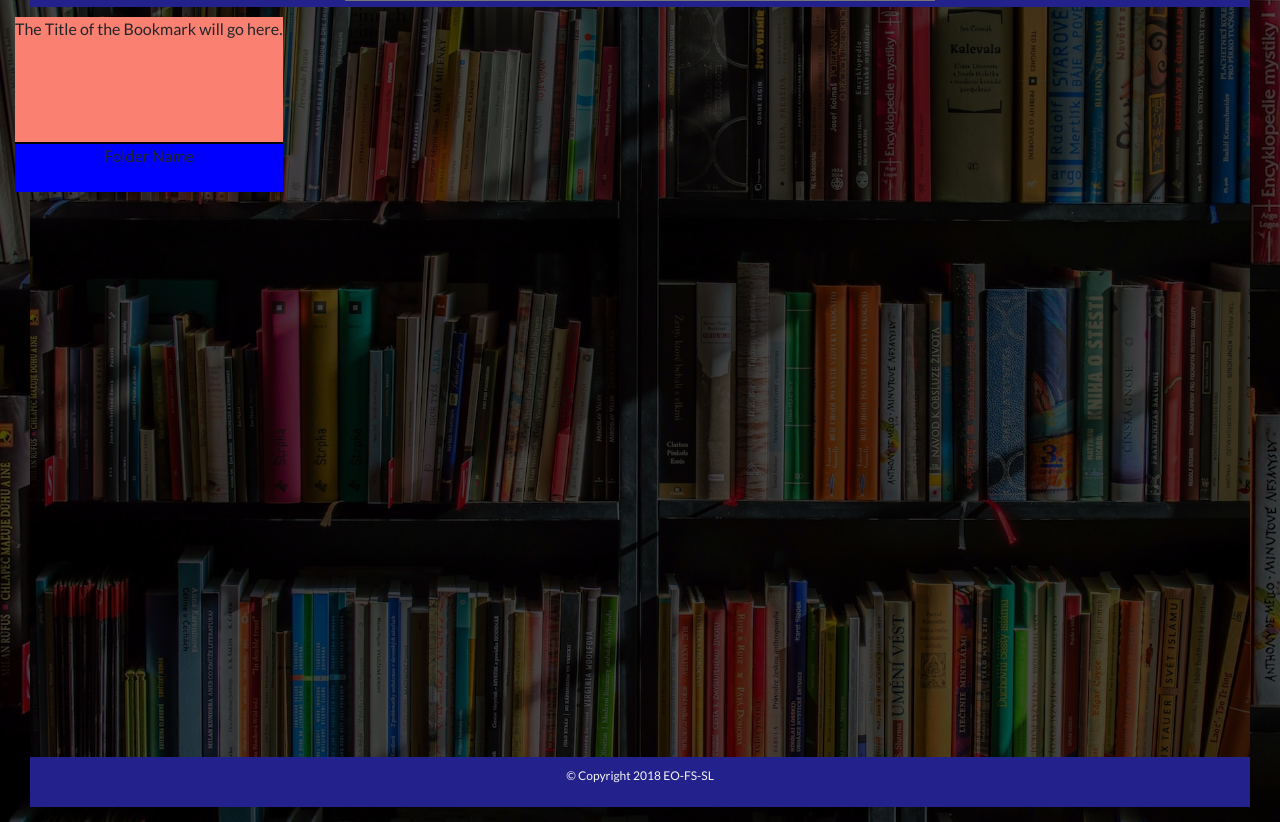
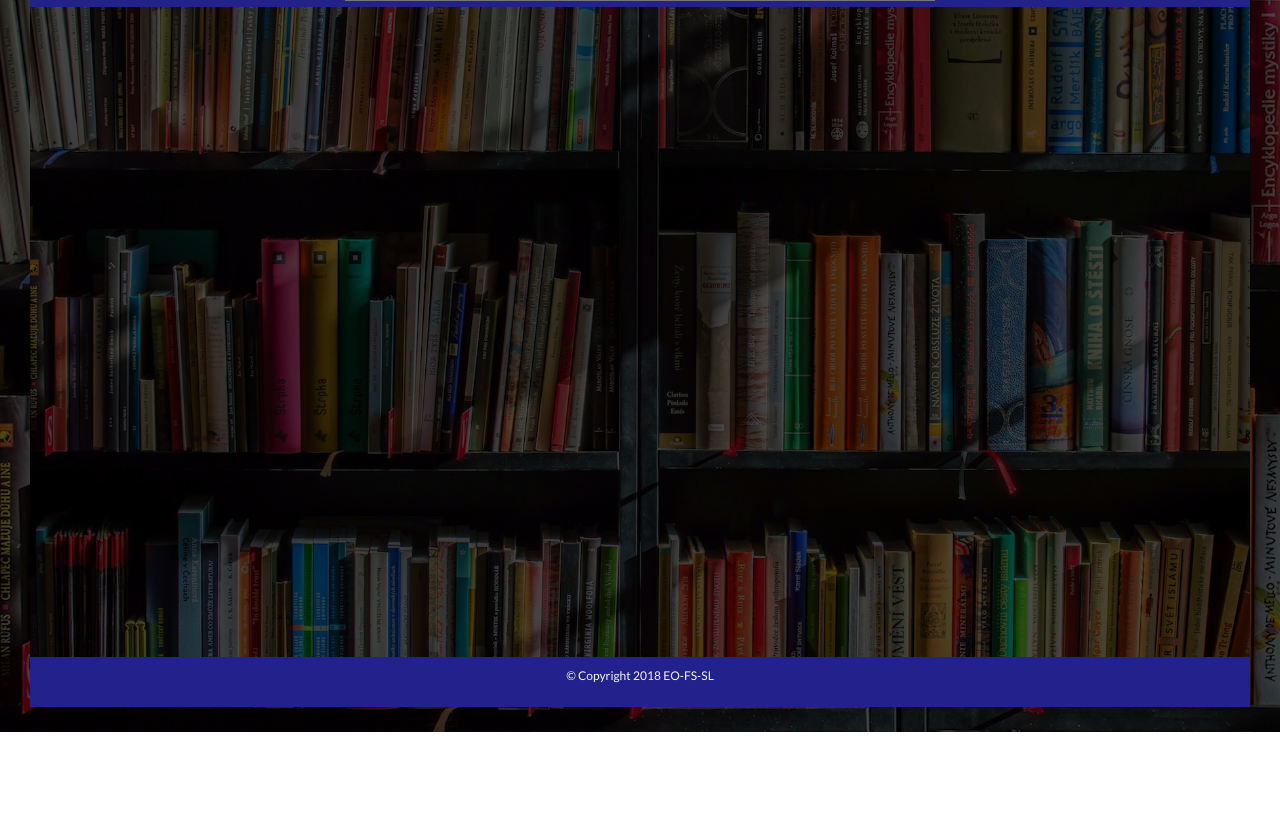
Before and after one commit to eogiesoba/Bookmark_App_rep, a browser extension: page public/index.html in a window 1280 px wide. Shown: the part 68-890 px from the top of the page. After the commit the page ends 800 px from the top, so only its background shows below. Drawn offline with Linux system fonts and the light colour scheme; no server answers.

Commit message:
styling divs

```diff
--- a/public/css/style.css
+++ b/public/css/style.css
@@ -129,14 +129,15 @@ header {
     background-position: center center;
     background-size: cover;
     vertical-align: middle;
-    height: 750px;
+    height: 650px;
+    overflow: scroll;
 }
 
 .bmBox {
     height: 175px;
     background-color:greenyellow;
     margin-top: 10px;
-    margin-right: 5px;
+    margin-left: 10px;
     border-radius: 12px;
 }
 
--- a/public/index.html
+++ b/public/index.html
@@ -33,10 +33,6 @@
                 <button type="submit" class="btn btn-primary btn-sm" id="folderSubmitBtn">Submit Folder</button>
                     </div>
                 </li>
-                <li>
-                    <a href="#">Dashbord</a>
-                </li>
-                <li>
 
             </ul>
         </div>
@@ -59,17 +55,9 @@
 
 
                 <div class="main">
-                    <div class="row">
-                        <div id="bookmarksDisplay">
+                    <div class="row" id="bookmarksDisplay">
                             <div class="bmBox">
-                                <div class="bmTitleDiv">
-                                    <p class="bmTitle">The Title of the Bookmark will go here.</p>
-                                </div>
-                                <div class="bmFolderDiv">
-                                    <p class="bmFolder">Folder Name</p>
-                                </div>
                             </div>
-                        </div>
                     </div>
                 </div>
 
--- a/public/js/app.js
+++ b/public/js/app.js
@@ -84,7 +84,7 @@ $(document).ready(function () {
 
     //     submitUser(UserPost);
     // })
-    var email = "oldTime@gmail.com";
+    var email = "stormy@gmail.com";
     var userID;
 
     document.getElementById('newUserButton').addEventListener('click', function () {
--- a/public/js/home.js
+++ b/public/js/home.js
@@ -1,5 +1,6 @@
 $(document).ready(function () {
 
+    console.log("in home.js function");
 
     function loadBookmarksIndex() {
         $.ajax({
@@ -17,8 +18,7 @@ $(document).ready(function () {
         console.log(bookmarkData);
         for (var j = 0; j < bookmarkData.length; j++) {
             var bigBMDiv = $("<div>");
-            // bigBMDiv.data("bookmark", bookmarkData);
-            bigBMDiv.addClass("col-md-3");
+            bigBMDiv.addClass("col-md-2");
             bigBMDiv.addClass("bmBox");
 
             var titleDiv = $("<div>");
@@ -39,7 +39,6 @@ $(document).ready(function () {
             });
             $("#bookmarksDisplay").append(bigBMDiv);
         }
-    };
-
+    }
     loadBookmarksIndex();
-});
+    });
```
